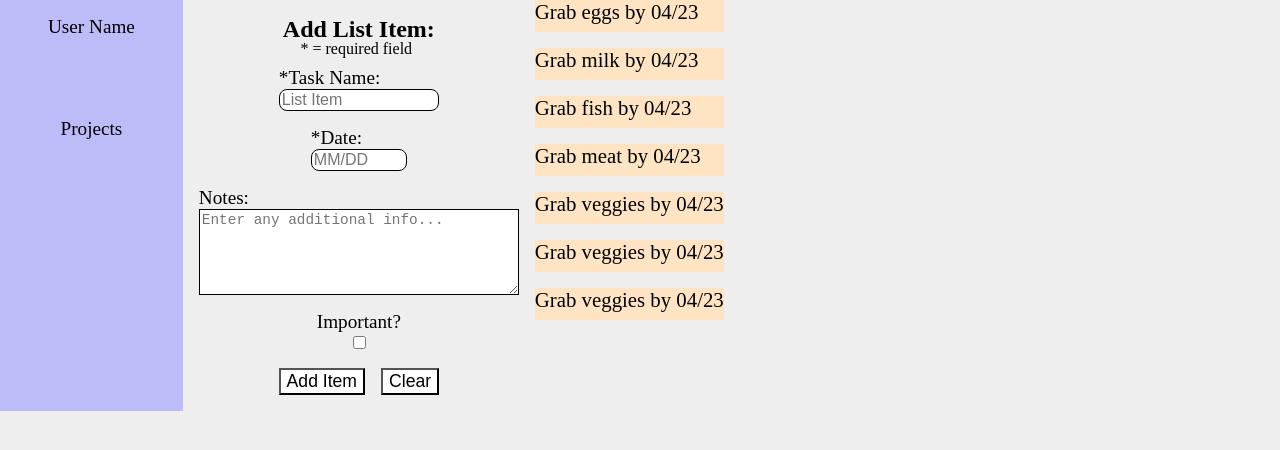
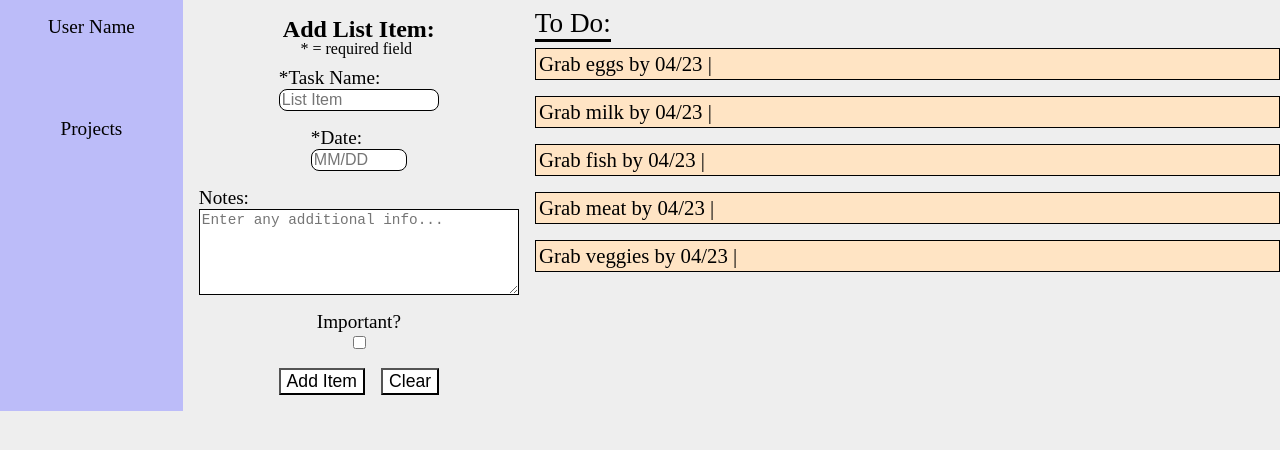
Before and after one commit to Julian-Bazo/odin-todo-list, a website built with webpack: page src/template.html in a window 1280 px wide. Built offline with nearby package versions, Linux system fonts and the light colour scheme.

Commit message:
Add List card styles + TO DO header
Adds styles to each list item while adding a global header.

```diff
--- a/src/listCreator.js
+++ b/src/listCreator.js
@@ -20,16 +20,11 @@ export default function createList() {
     const sampleTask5 = new Task("Grab veggies", "04/23");
     listArray.push(sampleTask5);
 
-    const sampleTask6 = new Task("Grab veggies", "04/23");
-    listArray.push(sampleTask6);
-
-    const sampleTask7 = new Task("Grab veggies", "04/23");
-    listArray.push(sampleTask7);
     console.log(listArray);
 
     const mappedList = listArray.map((task) => {
         const listCard = document.createElement("div");
-        listCard.innerText = `${task.title} by ${task.dueDate}`;
+        listCard.innerText = `${task.title} by ${task.dueDate} |`;
         listCard.classList.add("list-card");
         wholeList.appendChild(listCard);
     })
--- a/src/styles.css
+++ b/src/styles.css
@@ -116,11 +116,22 @@ body {
     grid-template: repeat(5, 2rem) / 1fr;
     grid-auto-flow: row;
     grid-auto-rows: 2rem;
-    /* display: flex;
-    flex-direction: column; */
     gap: 1rem;
+    width: 70%;
+    margin-top: 3rem;
+    position: relative;
+}
+
+.list::before {
+    content: "To Do:";
+    position: absolute;
+    top: -2.5rem;
+    font-size: 1.7rem;
+    border-bottom: 3px solid black;
 }
 
 .list-card {
     background-color: bisque;
+    border: 1px solid black;
+    padding: .2rem
 }
```
